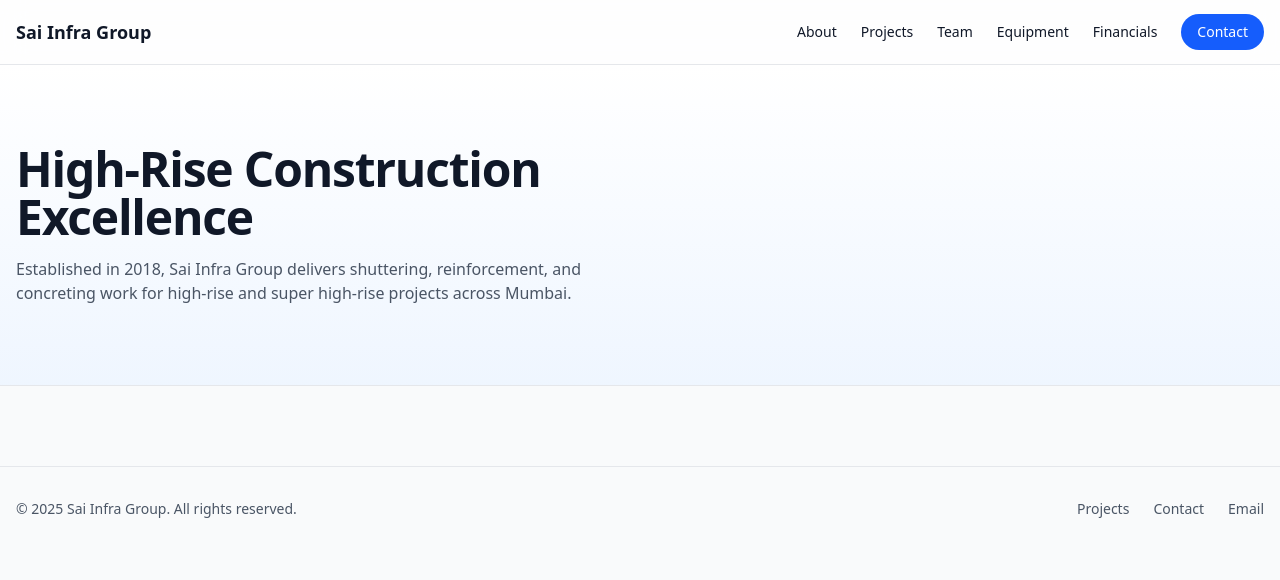
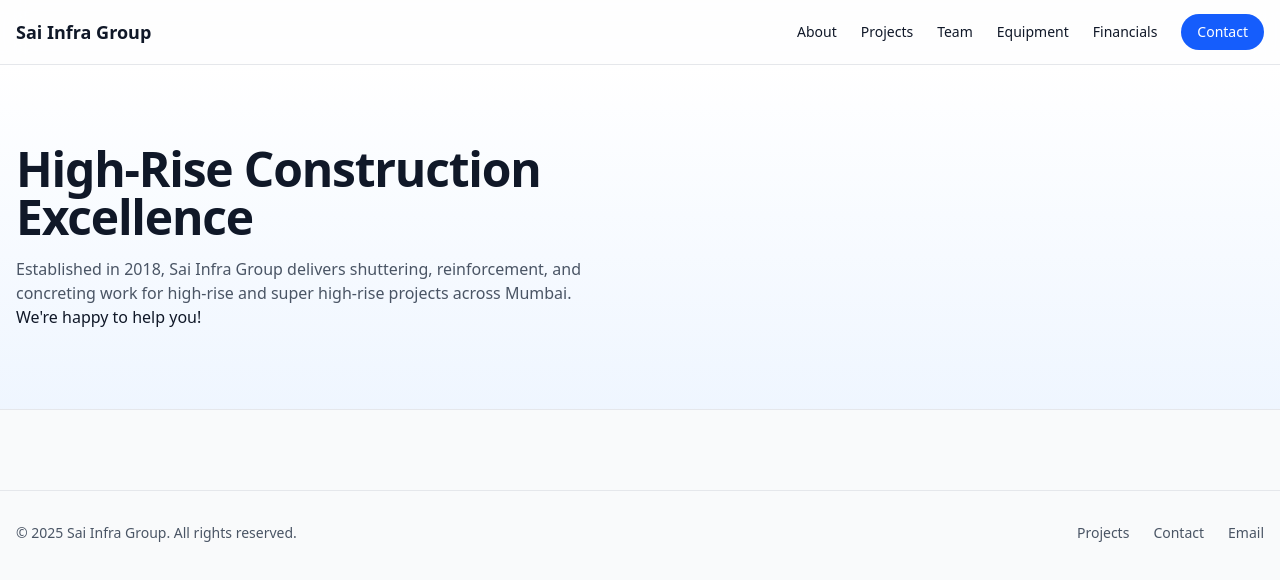
Before and after one commit to Shreyash-K-17/sai-infra-next, a Next.js app: page / in a window 1280 px wide. Shown: the top 580 px of the page. Built offline with nearby package versions, Linux system fonts and the light colour scheme.

Commit message:
editing until complete.

```diff
--- a/app/page.tsx
+++ b/app/page.tsx
@@ -1,15 +1,12 @@
 import Navbar from "@/components/Navbar";
 import Footer from "@/components/Footer";
-import ProjectCard from "@/components/ProjectCard";
-import TurnoverChart from "@/components/TurnoverChart";
-import WorkforceChart from "@/components/WorkforceChart";
-import { company, projects, turnover, workforce } from "@/lib/data";
-import { formatINR } from "@/lib/utils";
+import { company } from "@/lib/data";
 
 export default function Home() {
   return (
     <>
       <Navbar />
+
       {/* Hero Section */}
       <section className="section justify-center items-start w-full px-4 py-8 bg-gradient-to-b from-white to-blue-50 border-b border-gray-200">
         <div className="container grid md:grid-cols-2 items-center gap-10">
@@ -22,9 +19,11 @@
               shuttering, reinforcement, and concreting work for
               high-rise and super high-rise projects across Mumbai.
             </p>
+            <p>We&apos;re happy to help you!</p>
           </div>
         </div>
       </section>
+
       <Footer />
     </>
   );
```
